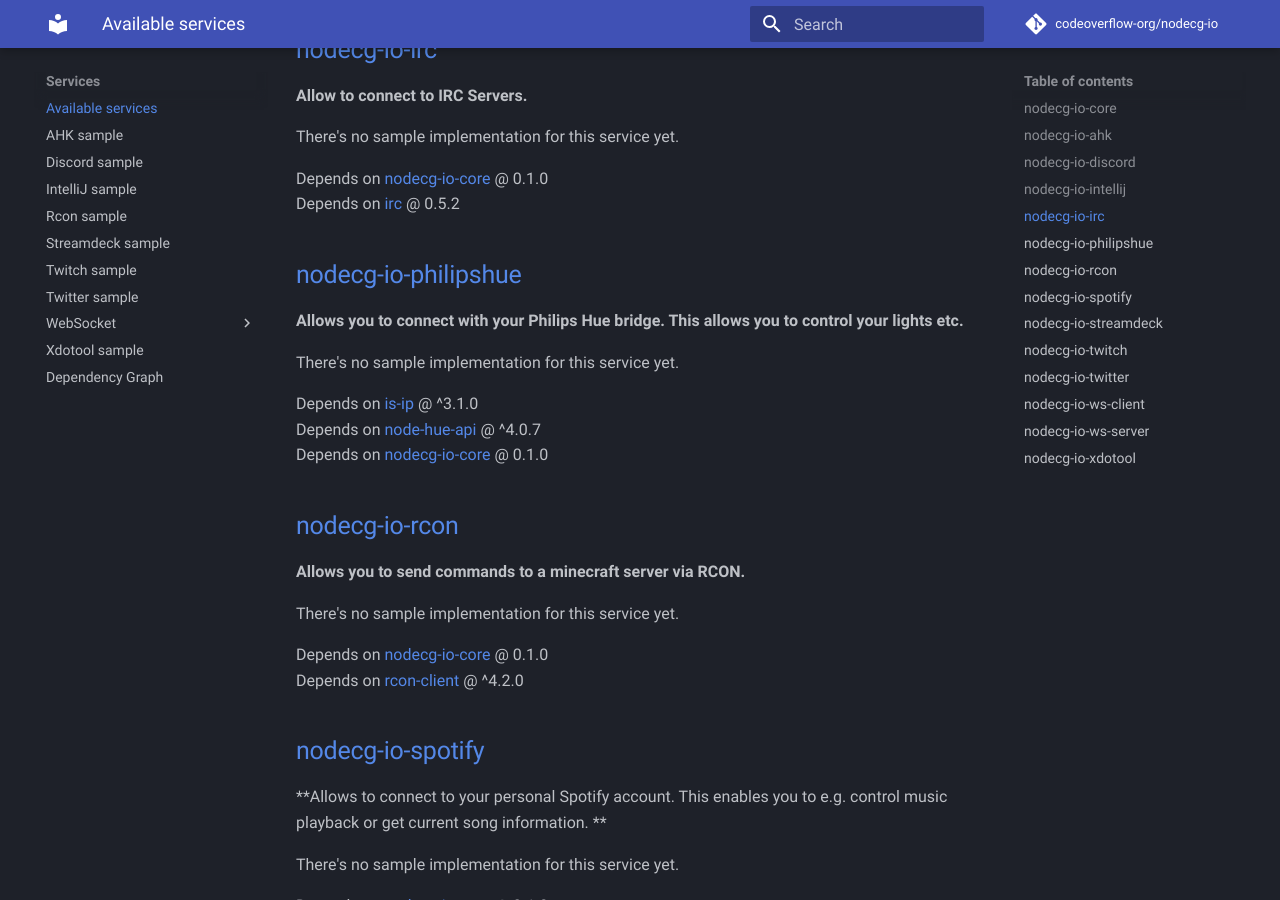
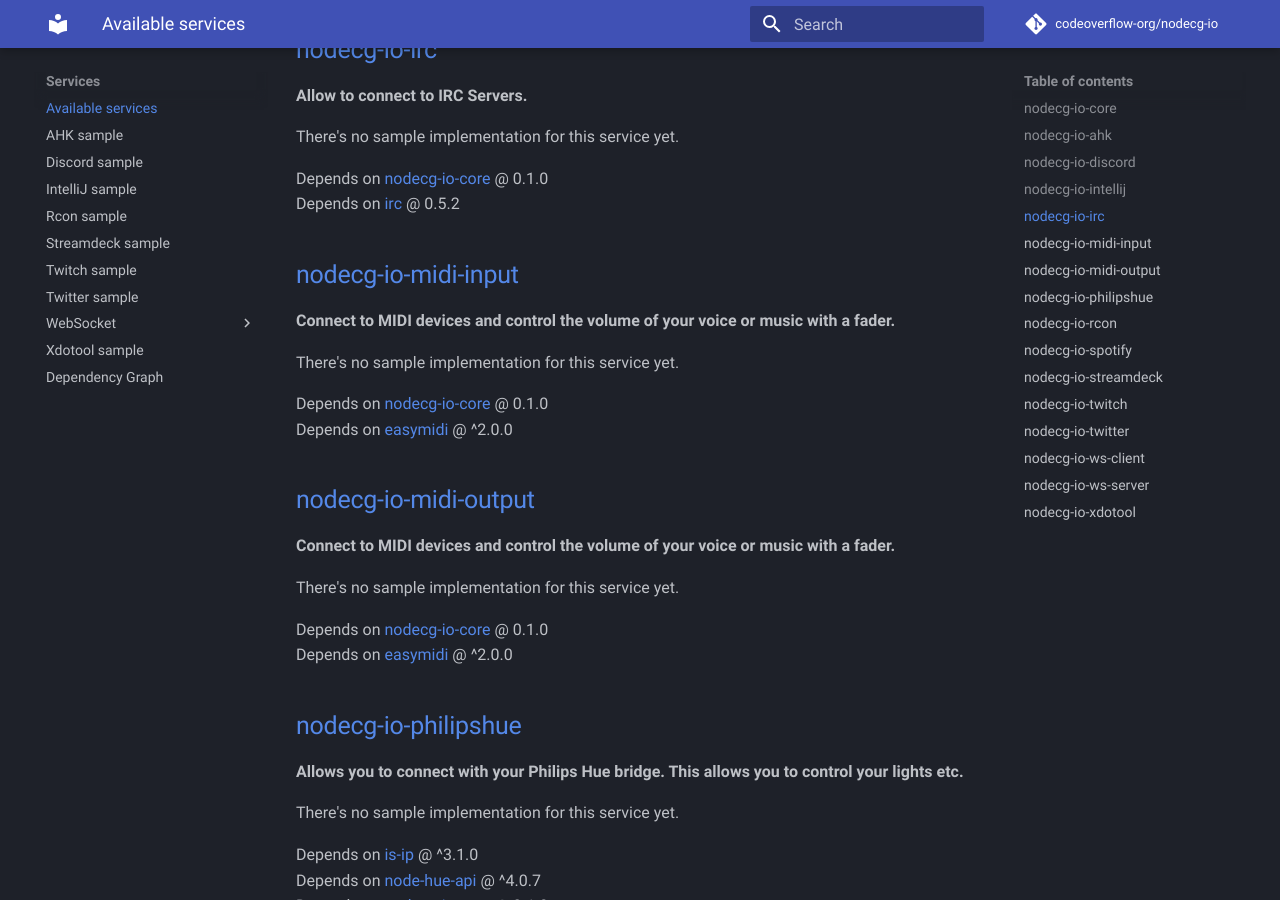
Before and after one commit to codeoverflow-org/nodecg-io-docs, an MkDocs documentation site: the page built from docs/services.md, in a window 1280 px wide and 900 px high, scrolled down 1107 px. Built offline with MkDocs 1.6.1 and Material for MkDocs 9.7.7, drawn with Linux system fonts in a browser that asks for light colours; comment, search, counter and statistics services are not loaded.

Commit message:
Update generated documentation ( codeoverflow-org/nodecg-io@534cbaddc6b483eb1ee8bdad8a7a4ed4fd202940)

```diff
--- a/docs/services.md
+++ b/docs/services.md
@@ -45,6 +45,24 @@
 
 Depends on [nodecg-io-core](https://github.com/codeoverflow-org/nodecg-io/tree/master/nodecg-io-core) @ 0.1.0 <br>
 Depends on [irc](https://www.npmjs.com/package/irc) @ 0.5.2 <br>
+
+## [nodecg-io-midi-input](https://github.com/codeoverflow-org/nodecg-io/tree/master/nodecg-io-midi-input)
+
+**Connect to MIDI devices and control the volume of your voice or music with a fader.**
+
+There's no sample implementation for this service yet.
+
+Depends on [nodecg-io-core](https://github.com/codeoverflow-org/nodecg-io/tree/master/nodecg-io-core) @ 0.1.0 <br>
+Depends on [easymidi](https://www.npmjs.com/package/easymidi) @ ^2.0.0 <br>
+
+## [nodecg-io-midi-output](https://github.com/codeoverflow-org/nodecg-io/tree/master/nodecg-io-midi-output)
+
+**Connect to MIDI devices and control the volume of your voice or music with a fader.**
+
+There's no sample implementation for this service yet.
+
+Depends on [nodecg-io-core](https://github.com/codeoverflow-org/nodecg-io/tree/master/nodecg-io-core) @ 0.1.0 <br>
+Depends on [easymidi](https://www.npmjs.com/package/easymidi) @ ^2.0.0 <br>
 
 ## [nodecg-io-philipshue](https://github.com/codeoverflow-org/nodecg-io/tree/master/nodecg-io-philipshue)
 
```
Also changed, not shown: docs/dependencies.md (+7 -0 lines), docs/index.md (+1 -1 lines).
